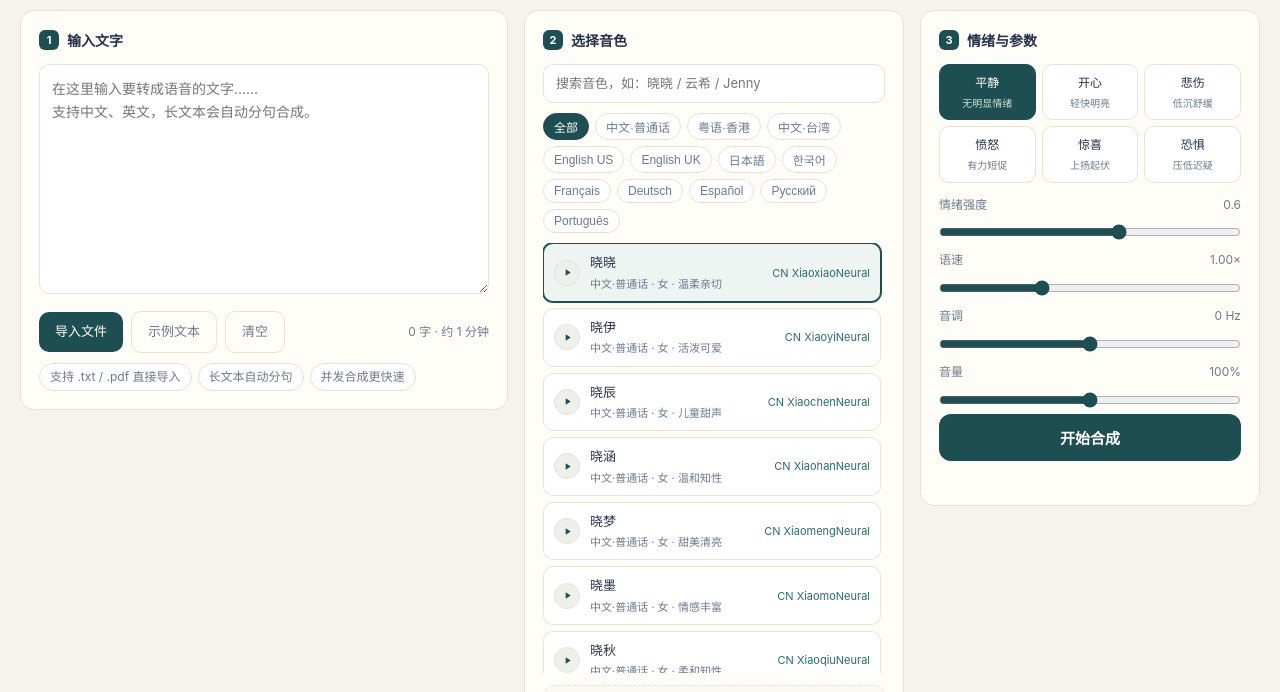
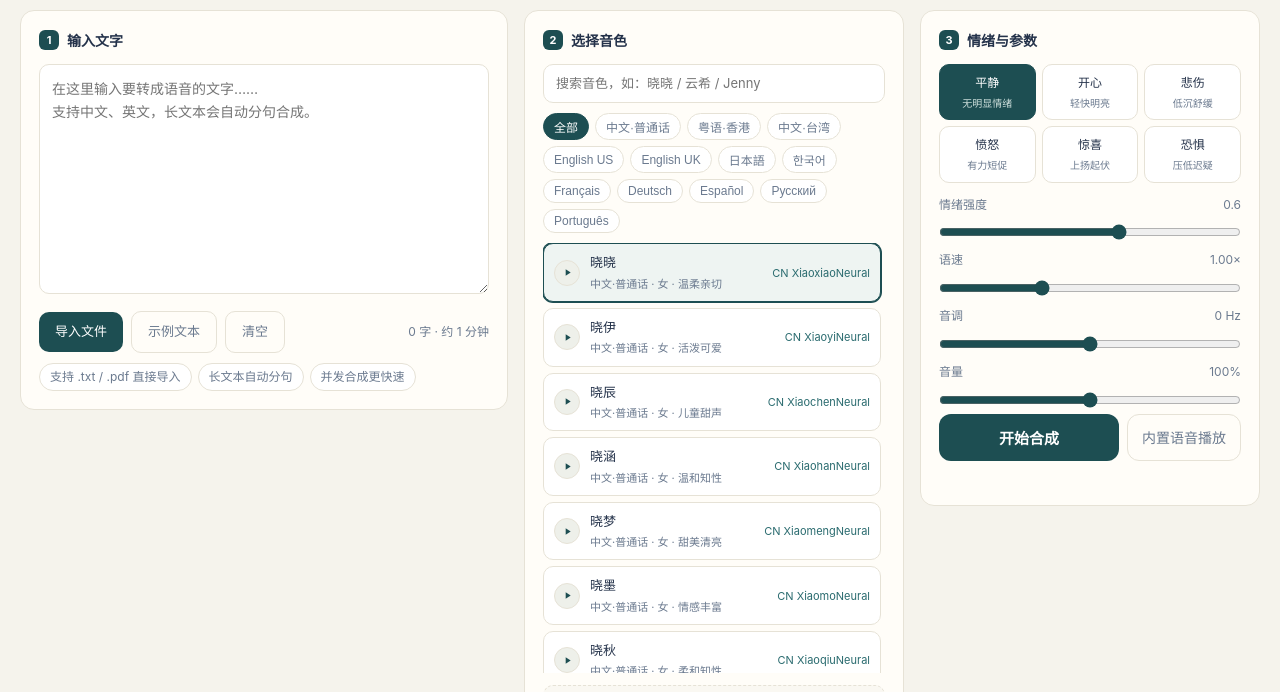
Before and after one commit to radiobz/lingsheng-light, a plain HTML site: page index.html in a window 1280 px wide. Shown: the part 79-771 px from the top of the page. Drawn offline with Linux system fonts and the light colour scheme; a web font is replaced by a local one.

Commit message:
v1.3.3: 内置语音播放按钮常驻（开始合成旁）

```diff
--- a/index.html
+++ b/index.html
@@ -93,6 +93,9 @@ textarea:focus{border-color:var(--pri2)}
 .resbox audio{width:100%;height:42px}
 .resbtns{display:flex;gap:8px;margin-top:10px;flex-wrap:wrap}
 .resbtns .btn{flex:1;min-width:120px}
+.synthrow{display:flex;gap:8px;align-items:stretch}
+.synthrow .synthbtn{flex:1}
+.synthrow #btnSpeak{flex:0 0 auto;margin-top:6px;padding:0 14px;border:1px solid var(--line);color:var(--mut);border-radius:12px;background:transparent;cursor:pointer;font-size:14px}
 .license{font-size:11px;color:var(--mut);text-align:center;margin-top:34px;line-height:1.8}
 .toast{position:fixed;left:50%;bottom:30px;transform:translateX(-50%) translateY(20px);background:#24324a;color:#fff;padding:10px 18px;border-radius:10px;font-size:13px;opacity:0;transition:.25s;pointer-events:none;z-index:99;box-shadow:0 6px 20px rgba(0,0,0,.18)}
 .toast.show{opacity:1;transform:translateX(-50%) translateY(0)}
@@ -154,7 +157,10 @@ textarea:focus{border-color:var(--pri2)}
       <label>音量 <span id="vVal">100%</span></label>
       <input type="range" id="volume" min="50" max="150" step="5" value="100">
     </div>
-    <button class="synthbtn" id="synth">开始合成</button>
+    <div class="synthrow">
+      <button class="synthbtn" id="synth">开始合成</button>
+      <button class="btn ghost" id="btnSpeak">内置语音播放</button>
+    </div>
     <div class="progress" id="progress"><div class="bar" id="bar"></div></div>
     <div class="status" id="status"></div>
     <div class="resbox" id="resbox">
@@ -163,7 +169,6 @@ textarea:focus{border-color:var(--pri2)}
         <button class="btn primary" id="dlMp3">下载 MP3</button>
         <button class="btn primary" id="dlWav">下载 WAV</button>
         <button class="btn ghost" id="dlSrt">下载字幕 SRT</button>
-        <button class="btn ghost" id="btnSpeak">内置语音播放</button>
       </div>
       <div class="hint">情绪通过语速/音调/音量自然表达 · 支持同时生成字幕 · 若在线通道被网络限制，可用「内置语音播放」应急</div>
     </div>
@@ -583,7 +588,7 @@ async function doSynthesize(){
     prog.classList.remove('show');
   }catch(err){
     status.className='status err';
-    status.textContent = '合成失败：' + err.message + '（若为网络/风控限制，可点击下方「内置语音播放」应急）';
+    status.textContent = '合成失败：' + err.message + '（若为网络/风控限制，可点击「内置语音播放」应急）';
     prog.classList.remove('show');
   }finally{
     S.busy = false;
```
